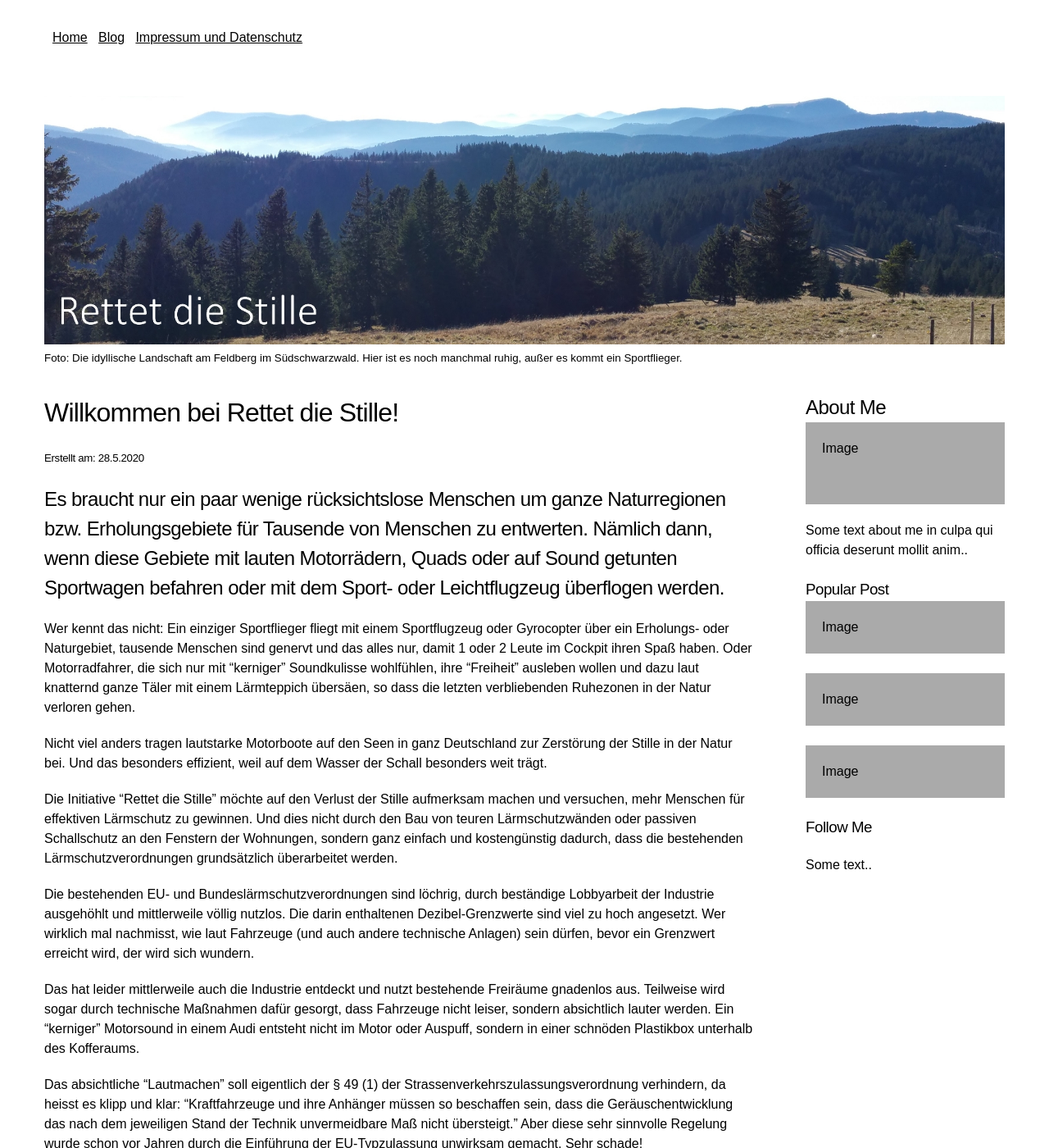
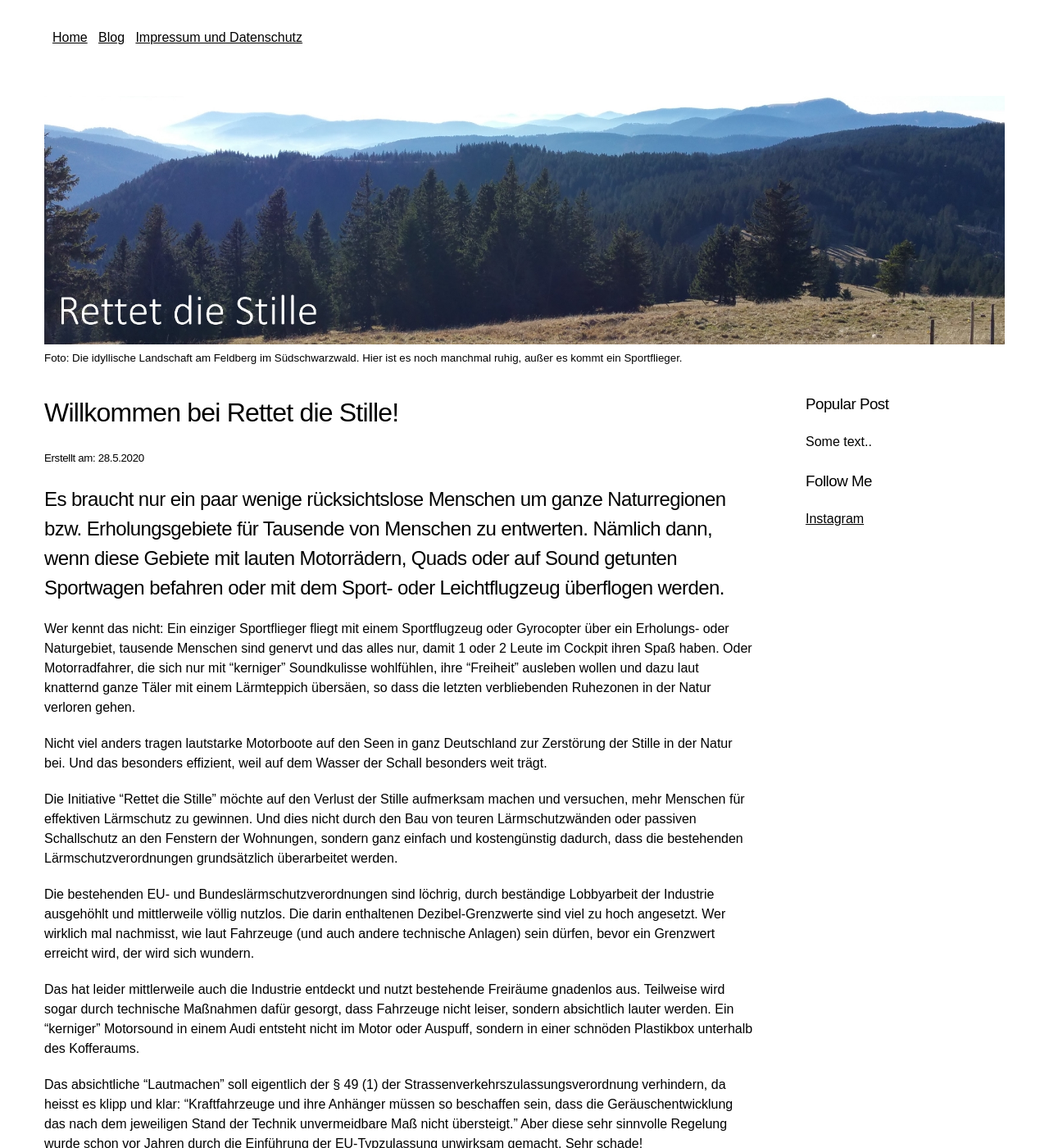
Before and after one commit to rettet-die-stille/rettet-die-stille.github.io, a Jekyll site: the page built from index.md, in a window 1280 px wide and 1400 px high. Shown: the whole window at 82% size. Built offline with Jekyll 4.4.1, drawn with Linux system fonts in a browser that asks for light colours; our own code applies the rules of GitHub Pages for plain Markdown files.

Commit message:
Update defaultmodern.html

```diff
--- a/_layouts/defaultmodern.html
+++ b/_layouts/defaultmodern.html
@@ -94,20 +94,20 @@ layout: default
      {{content}}
     </div>
     <div class="rightcolumn">
-      <div class="card">
+        <!--
+        <div class="card">
         <h2>About Me</h2>
         <div class="fakeimg" style="height:100px;">Image</div>
         <p>Some text about me in culpa qui officia deserunt mollit anim..</p>
       </div>
+      -->
       <div class="card">
         <h3>Popular Post</h3>
-        <div class="fakeimg">Image</div><br>
-        <div class="fakeimg">Image</div><br>
-        <div class="fakeimg">Image</div>
+        <p>Some text..</p>
       </div>
       <div class="card">
         <h3>Follow Me</h3>
-        <p>Some text..</p>
+        <p><a href="https://www.instagram.com/rettet.die.stille">Instagram</p>
       </div>
     </div>
   </div>
```
